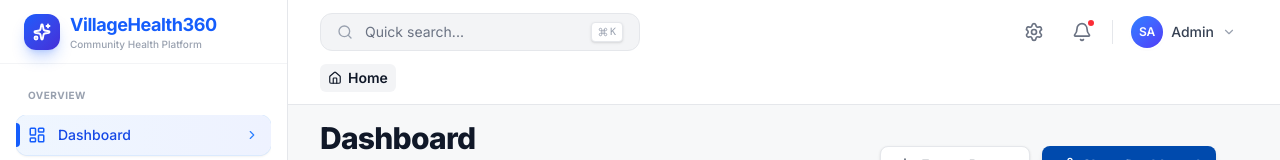
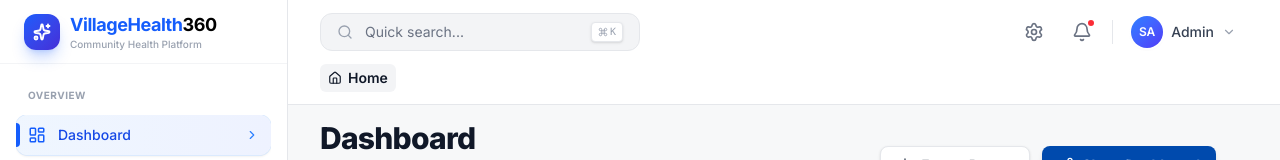
Before and after one commit to manlikeAlinda/village-health-360, a Next.js app: page / in a window 1280 px wide. Shown: the top 160 px of the page. Built offline with nearby package versions, Linux system fonts and the light colour scheme.

Commit message:
Logo Dark

```diff
--- a/app/components/layout/Sidebar.tsx
+++ b/app/components/layout/Sidebar.tsx
@@ -486,7 +486,7 @@ export default function Sidebar() {
             </div>
             <div>
               <span className="text-lg font-bold text-gray-900 tracking-tight">
-                <span className="text-blue-600">VillageHealth360</span>
+                <span className="text-blue-600">VillageHealth</span><span className="text-black">360</span>
               </span>
               <p className="text-[10px] text-gray-400 -mt-0.5 font-medium">Community Health Platform</p>
             </div>
```
